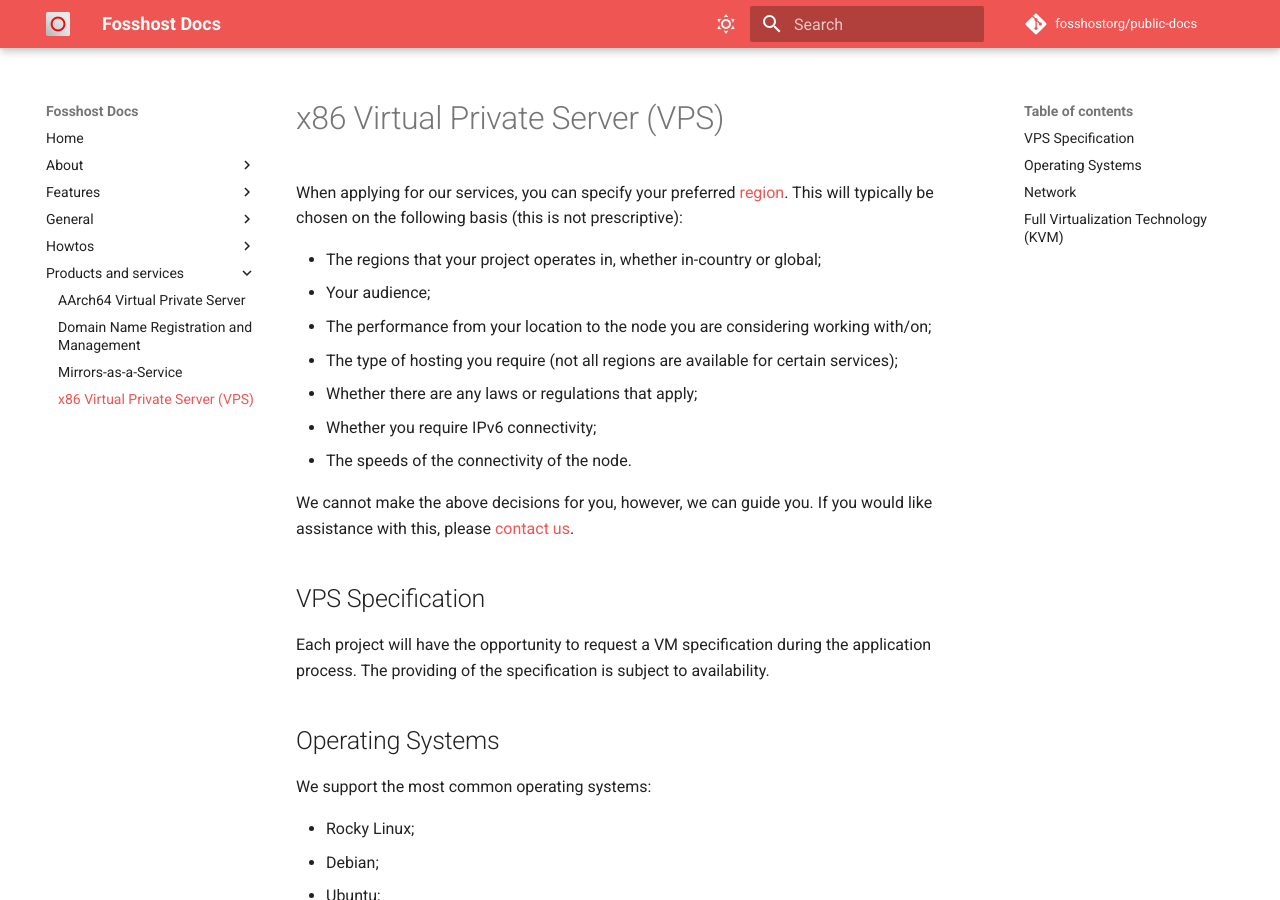
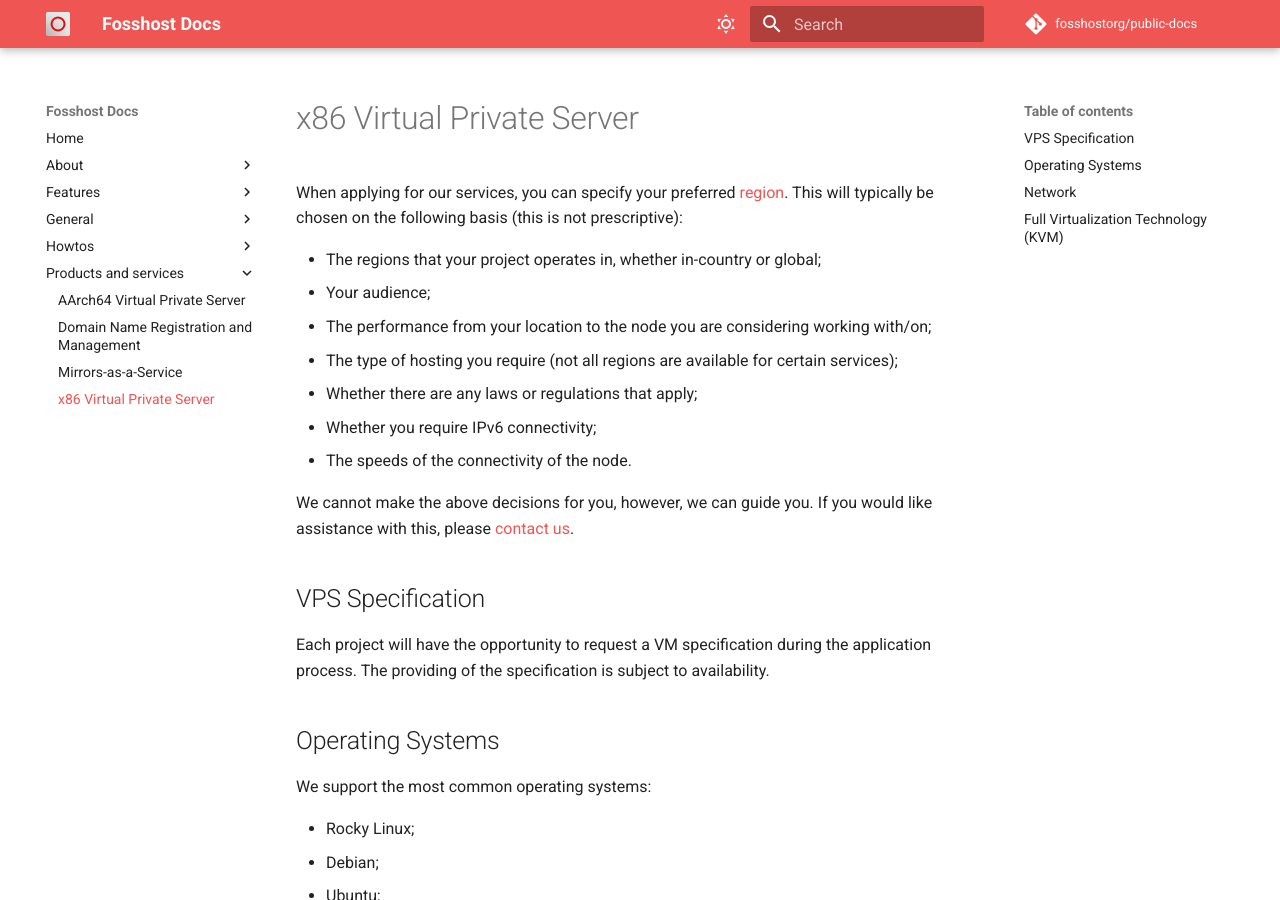
Before and after one commit to fosshostorg/public-docs, an MkDocs documentation site: the page built from docs/products-and-services/virtual-private-server.md, in a window 1280 px wide and 900 px high. Built offline with MkDocs 1.6.1 and Material for MkDocs 9.7.7, drawn with Linux system fonts in a browser that asks for light colours; comment, search, counter and statistics services are not loaded.

Commit message:
Remove (VPS) from x86 title
It wasn't consistent with the other titles, and implies that x86 is vps but aarch is not.

```diff
--- a/docs/products-and-services/virtual-private-server.md
+++ b/docs/products-and-services/virtual-private-server.md
@@ -1,4 +1,4 @@
-# x86 Virtual Private Server (VPS)
+# x86 Virtual Private Server
 
 
 When applying for our services, you can specify your preferred [region](/general/regions). This will typically be chosen on the following basis (this is not prescriptive):
```
